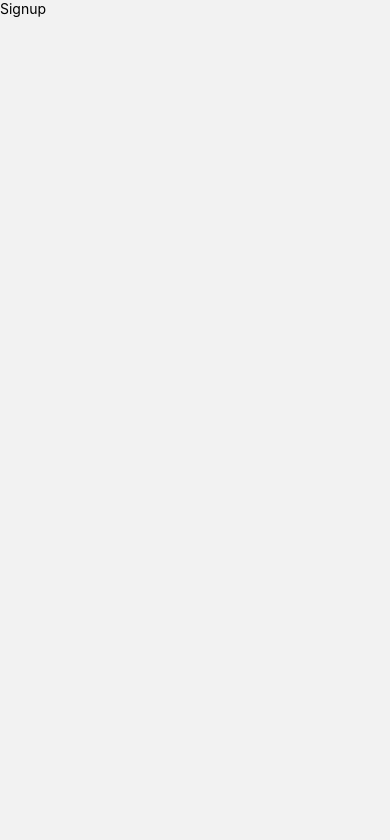
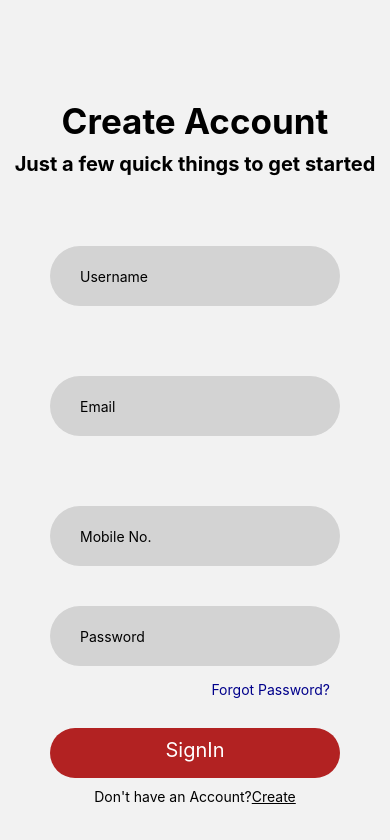
Before and after one commit to naikkajal/NutriScan, a React Native app: screen /Signup in a window 390 px wide. Shown: the top 840 px of the page. Built offline with nearby package versions, Linux system fonts and the light colour scheme.

Commit message:
signup page

```diff
--- a/src/screens/signup.jsx
+++ b/src/screens/signup.jsx
@@ -1,14 +1,115 @@
-import { StyleSheet, Text, View } from 'react-native'
+import { StyleSheet, Text, TextInput, View, TouchableOpacity } from 'react-native'
 import React from 'react'
+import { useNavigation } from '@react-navigation/native';
+import { createNativeStackNavigator } from '@react-navigation/native-stack';
 
 const Signup = () => {
+  const navigation = useNavigation();
+  const handleRegister = () => {
+    navigation.navigate("Login");
+  };
   return (
-    <View>
-      <Text>Signup</Text>
+    <View style={styles.createcontainer}>
+      <Text style={styles.createtext}>Create Account</Text>
+      <Text style={styles.startedtext}>Just a few quick things to get started</Text>
+      <View style={styles.usercontainer}>
+        <TextInput style={styles.usertext}
+          placeholder='Username'
+          placeholderTextColor={"black"}
+        />
+
+      </View>
+      <View style={styles.usercontainer}>
+        <TextInput style={styles.usertext}
+          placeholder='Email'
+          placeholderTextColor={"black"}
+        />
+
+      </View>
+      <View style={styles.usercontainer}>
+        <TextInput style={styles.usertext}
+          placeholder='Mobile No.'
+          placeholderTextColor={"black"}
+        />
+
+      </View>
+      <View style={styles.passcontainer}>
+      <TextInput style={styles.usertext}
+          secureTextEntry
+          placeholder='Password'
+          placeholderTextColor={"black"}
+        />
+      </View>
+      <Text style={styles.forgottext}>Forgot Password?</Text>
+      <View style={styles.signinbutton}>
+        <Text style={styles.signintext}>SignIn</Text>
+      </View>
+      <View>
+      <TouchableOpacity onPress={handleRegister}>
+        <Text style={styles.alreadytext}>
+          Don't have an Account?<Text style={{textDecorationLine:"underline"}}>Create</Text>
+        </Text>
+      </TouchableOpacity>
+      </View>
     </View>
+
   )
 }
 
+
 export default Signup
 
-const styles = StyleSheet.create({})
+const styles = StyleSheet.create({
+  createcontainer:{alignContent:"center"},
+  createtext:{textAlign:"center",
+        marginTop:100,
+        fontSize:35,
+        fontWeight:"bold"},
+        startedtext:{
+          textAlign:"center",
+        marginTop:10,
+        fontSize:20,
+        fontWeight:"bold"
+        },
+        usercontainer:{
+      backgroundColor:"lightgrey",
+      flexDirection:"row",
+      marginTop:70,
+      height:60,
+      marginHorizontal:50,
+      borderRadius:50
+    },
+    usertext:{
+      marginLeft:30
+    },passcontainer:{
+      backgroundColor:"lightgrey",
+      flexDirection:"row",
+      marginTop:40,
+      height:60,
+      marginHorizontal:50,
+      borderRadius:50
+    },
+    forgottext:{
+      textAlign:"right",
+      marginRight:60,
+      marginTop:15,
+      color:"darkblue"
+    },
+    signinbutton:{
+      backgroundColor:"firebrick",
+      height:50,
+      marginTop:30,
+      marginHorizontal:50,
+      borderRadius:50,
+      alignItems:"center",
+    },
+    signintext:{
+      textAlign:"centre",
+      color:"white",
+      fontSize:20,
+      marginVertical:10
+    },alreadytext:{
+      textAlign:"center",
+      marginTop:10
+    }
+})
```
